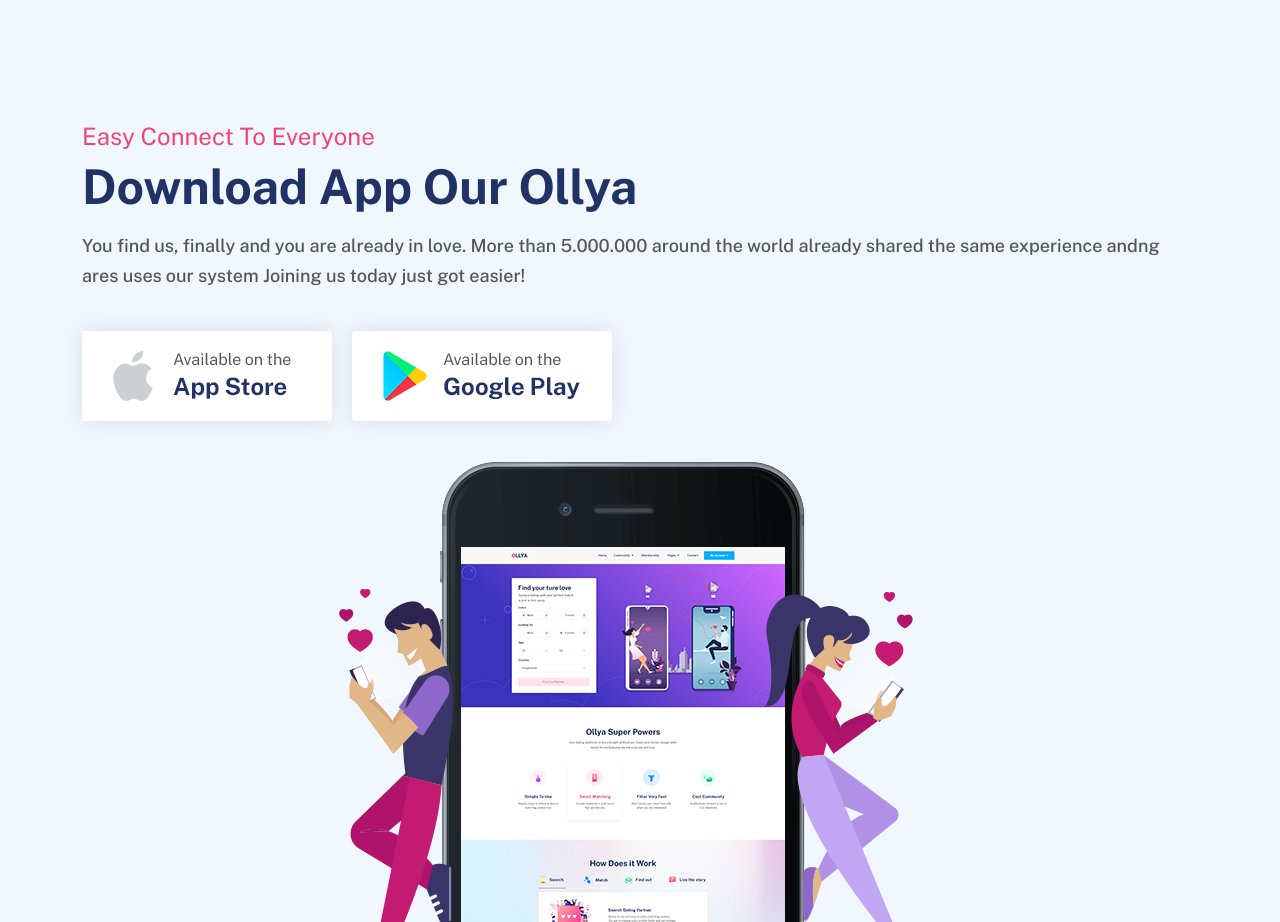
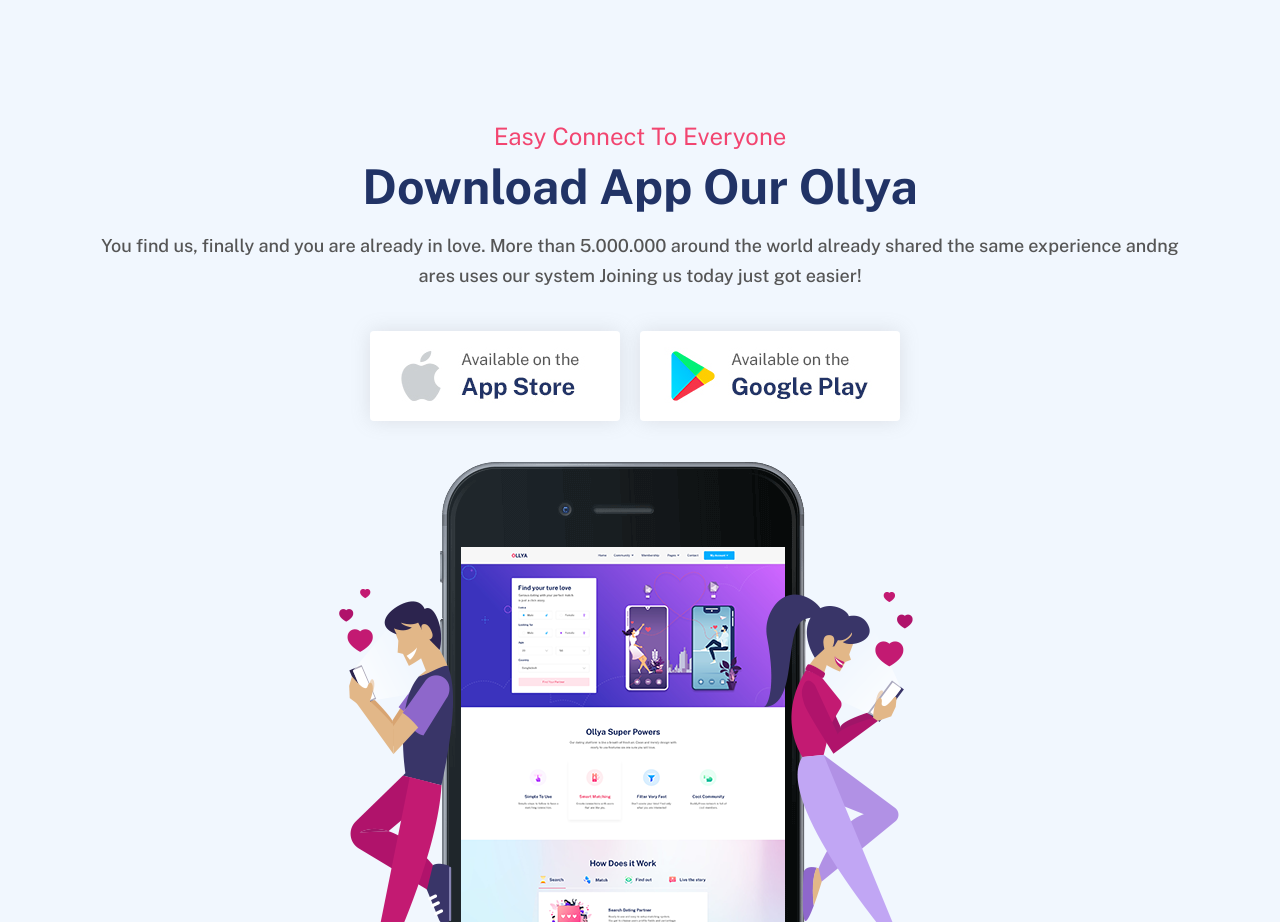
Before and after one commit to programming-agency/dating-and-community-project, a React (Create React App) app: page / in a window 1280 px wide. Shown: the part 6580-7502 px from the top of the page. Built offline with nearby package versions, Linux system fonts and the light colour scheme.

Commit message:
:white_check_mark: apps update

```diff
--- a/src/component/layout/headerthree.jsx
+++ b/src/component/layout/headerthree.jsx
@@ -5,7 +5,7 @@
 let HeaderInfoList = [
     {
         iconName: 'fa-solid fa-phone',
-        text: '+800-123-4567 6587',
+        text: '+8801518919421',
     },
     {
         iconName: 'fa-solid fa-location-dot',
@@ -16,11 +16,11 @@
 let HeaderSocialList = [
     {
         iconName: 'fa-brands fa-facebook-messenger',
-        link: '#'
+        link: 'https://www.facebook.com/programming.agency23'
     },
     {
         iconName: 'fa-brands fa-twitter',
-        link: '#'
+        link: 'https://www.programming-agency.com/'
     },
     {
         iconName: 'fa-brands fa-vimeo-v',
--- a/src/component/section/appsection.jsx
+++ b/src/component/section/appsection.jsx
@@ -30,10 +30,10 @@
                             <div className="app__item">
                                 <div className="app__inner">
                                     <div className="app__content">
-                                        <h4>{subtitle}</h4>
-                                        <h2>{title}</h2>
-                                        <p>{desc}</p>
-                                        <ul>
+                                        <h4 className="text-center">{subtitle}</h4>
+                                        <h2 className="text-center">{title}</h2>
+                                        <p className="text-center">{desc}</p>
+                                        <ul className="d-flex justify-content-center">
                                             {AppList.map((val, i) => (
                                                 <li key={i}><a href={`${val.siteLink}`}><img src={`${val.imgUrl}`} alt={`${val.imgUrl}`} /></a></li>
                                             ))}
--- a/src/pages/homethree.jsx
+++ b/src/pages/homethree.jsx
@@ -14,7 +14,7 @@
     render() {
         return (
             <Fragment>
-
+                <HeaderThree />
 				<BannerThree />
 				<AboutSectionFour />
 				<MemberSectionThree />
```
